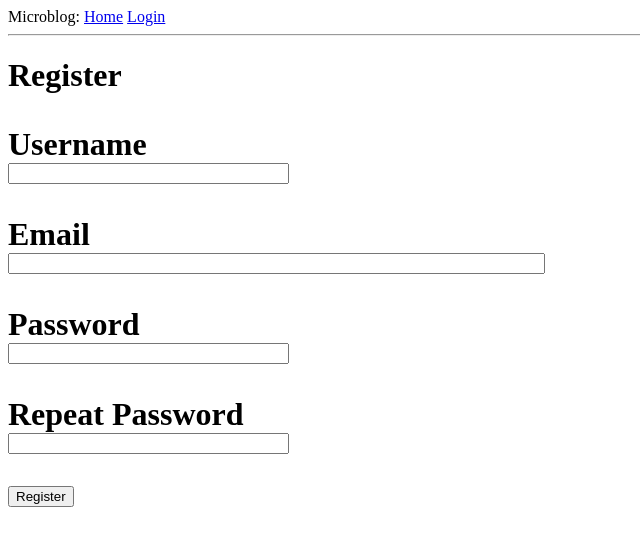
After one commit to codenameraz/flask_tutorial, a Flask app: page /register in a window 1280 px wide. The commit adds this page. Shown: the top 546 px of the page, without its empty margins (0-640 px from the left). Run offline with Flask 2, Linux system fonts and the light colour scheme.

Commit message:
refining

```diff
--- a/microblog/app/__init__.py
+++ b/microblog/app/__init__.py
@@ -9,5 +9,6 @@ app.config.from_object(Config)
 db = SQLAlchemy(app)
 migrate = Migrate(app, db)
 login = LoginManager(app)
+login.login_view = 'login'
 
 from app import routes, models
--- a/microblog/app/forms.py
+++ b/microblog/app/forms.py
@@ -1,9 +1,27 @@
 from flask_wtf import FlaskForm
 from wtforms import StringField, PasswordField, BooleanField, SubmitField
-from wtforms.validators import DataRequired
+from wtforms.validators import DataRequired, ValidationError, Email, EqualTo
+from app.models import User
 
 class LoginForm(FlaskForm):
     username = StringField('Username', validators=[DataRequired()])
     password = PasswordField('Password', validators=[DataRequired()])
     remember_me = BooleanField('Remember Me')
     submit = SubmitField('Sign In')
+
+class RegistrationForm(FlaskForm):
+    username = StringField('Username', validators=[DataRequired()])
+    email = StringField('Email', validators=[DataRequired(), Email()])
+    password = PasswordField('Password', validators=[DataRequired()])
+    password2 = PasswordField('Repeat Password', validators=[DataRequired(), EqualTo('password')])
+    submit = SubmitField('Register')
+
+    def validate_username(self, username):
+        user = User.query.filter_by(username=username.data).first()
+        if user is not None:
+            raise ValidationError('Please use a different username.')
+
+    def validate_email(self, email):
+        user = User.query.filter_by(email=email.data).first()
+        if user is not None:
+            raise ValidationError('Please user a different email address.')
--- a/microblog/app/routes.py
+++ b/microblog/app/routes.py
@@ -1,9 +1,13 @@
 from app import app
-from app.forms import LoginForm
-from flask import render_template, flash, redirect, url_for
+from app.models import User
+from app.forms import LoginForm, RegistrationForm
+from flask import render_template, flash, redirect, url_for, request
+from flask_login import login_required, current_user, login_user, logout_user
+from werkzeug.urls import url_parse
 
 @app.route('/')
 @app.route('/index')
+@login_required
 def index():
     user = {'username': 'Ehsan'}
     posts = [
@@ -16,7 +20,7 @@ def index():
             'body': 'The Avengers movie was so cool!'
         }
     ]
-    return render_template('index.html', title='Home', user=user, posts=posts)
+    return render_template('index.html', title='Home', posts=posts)
 
 @app.route('/login', methods=['GET', 'POST'])
 def login():
@@ -29,5 +33,27 @@ def login():
             flash('Invalid username or password')
             return redirect(url_for('login'))
         login_user(user, remember=form.remember_me.data)
+        next_page = request.args.get('next')
+        if not next_page or url_parse(next_page).netloc != '':
+            next_page = url_for('index')
+        return redirect(next_page)
+    return render_template('login.html', title='Sign In', form=form)
+
+@app.route('/logout')
+def logout():
+    logout_user()
+    return redirect(url_for('index'))
+
+@app.route('/register', methods=['GET', 'POST'])
+def register():
+    if current_user.is_authenticated:
         return redirect(url_for('index'))
-    return render_template('login.html', title='Sign In', form=form)
+    form = RegistrationForm()
+    if form.validate_on_submit():
+        user = User(username=form.username.data, email=form.email.data)
+        user.set_password(form.password.data)
+        db.session.add(user)
+        db.session.commit()
+        flash('Congratulations, you are now a registered user!')
+        return redirect(url_for('login'))
+    return render_template('register.html', title='Register', form=form)
--- a/microblog/app/templates/base.html
+++ b/microblog/app/templates/base.html
@@ -10,7 +10,11 @@
         <div>
             Microblog:
             <a href="{{ url_for('index') }}">Home</a>
+            {% if current_user.is_anonymous %}
             <a href="{{ url_for('login') }}">Login</a>
+            {% else %}
+            <a href="{{ url_for('logout') }}">Logout</a>
+            {% endif %}
         </div>
         <hr>
         {% with messages = get_flashed_messages() %}
--- a/microblog/app/templates/index.html
+++ b/microblog/app/templates/index.html
@@ -1,7 +1,7 @@
 {% extends "base.html" %}
 
 {% block content %}
-    <h1>Hi, {{ user.username }}!</h1>
+    <h1>Hi, {{ current_user.username }}!</h1>
     {% for post in posts %}
     <div><p>{{ post.author.username }} says: <b>{{ post.body }}</b></p></div>
     {% endfor %}
--- /dev/null
+++ b/microblog/app/templates/register.html
@@ -0,0 +1,39 @@
+{% extends "base.html" %}
+
+{% block content %}
+    <h1>Register<h1>
+    <form action="" method="post">
+        {{ form.hidden_tag() }}
+        <p>
+            {{ form.username.label }}<br>
+            {{ form.username(size=32) }}<br>
+            {% for error in form.username.errors %}
+            <span style="color: red;">[{{ error }}]</span>
+            {% endfor %}
+        </p>
+        <p>
+            {{ form.email.label }}<br>
+            {{ form.email(size=64) }}<br>
+            {% for error in form.email.errors %}
+            <span style="color: red;">[{{ error }}]</span>
+            {% endfor %}
+        </p>
+        <p>
+            {{ form.password.label }}<br>
+            {{ form.password(size=32) }}<br>
+            {% for error in form.password.errors %}
+            <span style="color: red;">[{{ error }}]</span>
+            {% endfor %}
+        </p>
+        <p>
+            {{ form.password2.label }}<br>
+            {{ form.password(size=32) }}<br>
+            {% for error in form.password.errors %}
+            <span style="color: red;">[{{ error }}]</span>
+            {% endfor %}
+        </p>
+        <p>{{ form.submit() }}</p>
+    </form>
+{% endblock %}
+
+<p>New User? <a href="{{ url_for('register') }}">Click to Register!</a></p>
```
Also changed, not shown: microblog/app.db.
